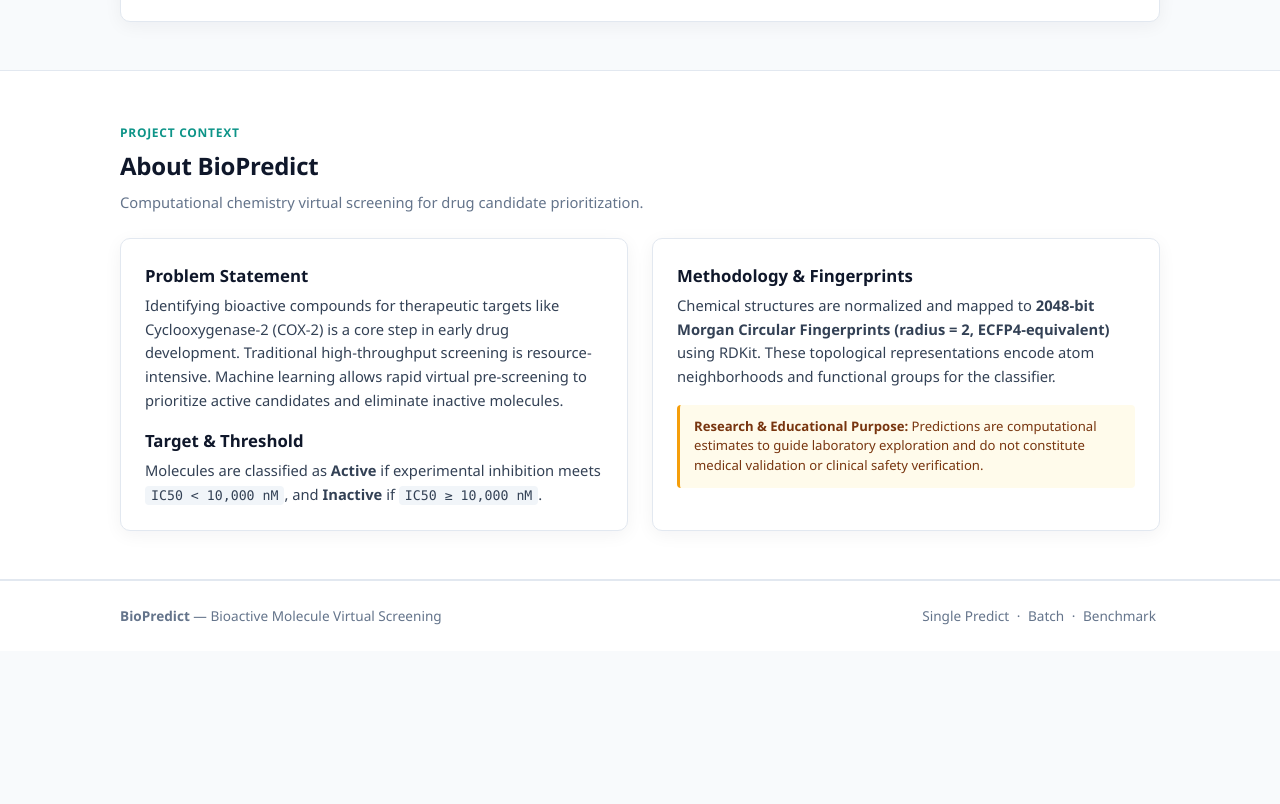
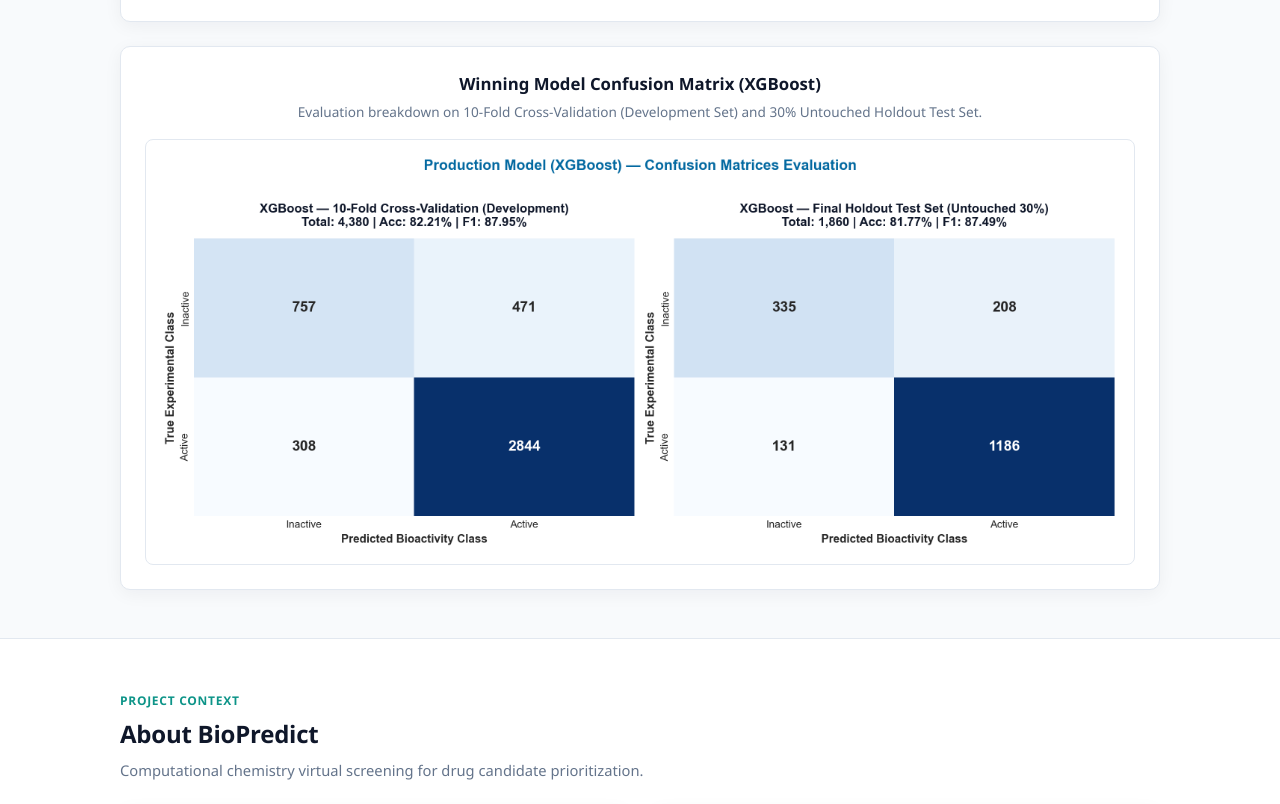
Before and after one commit to Rishi-11-26/Bioactive_molecule_prediction, a plain HTML site: page version 1.2/frontend/index.html in a window 1280 px wide. Shown: the part 2437-3241 px from the top of the page. Before the commit the page ends 3088 px from the top, so only its background shows below. Drawn offline with Linux system fonts and the light colour scheme; no server answers.

Commit message:
Add XGBoost confusion matrix image and UI section

```diff
--- a/version 1.2/frontend/index.html
+++ b/version 1.2/frontend/index.html
@@ -286,6 +286,15 @@
           <img src="assets/model_comparison.png" alt="Machine Learning Model Comparison Graph" />
         </div>
       </div>
+
+      <!-- Winning Model (XGBoost) Confusion Matrix -->
+      <div class="card image-card" style="margin-top: 24px;">
+        <h3 class="card-title">Winning Model Confusion Matrix (XGBoost)</h3>
+        <p class="card-sub">Evaluation breakdown on 10-Fold Cross-Validation (Development Set) and 30% Untouched Holdout Test Set.</p>
+        <div class="figure-container">
+          <img src="assets/xgboost_confusion_matrix.png" alt="XGBoost Confusion Matrix Benchmark" />
+        </div>
+      </div>
     </div>
   </section>
 
```
Also changed, not shown: version 1.2/frontend/assets/xgboost_confusion_matrix.png (added).
